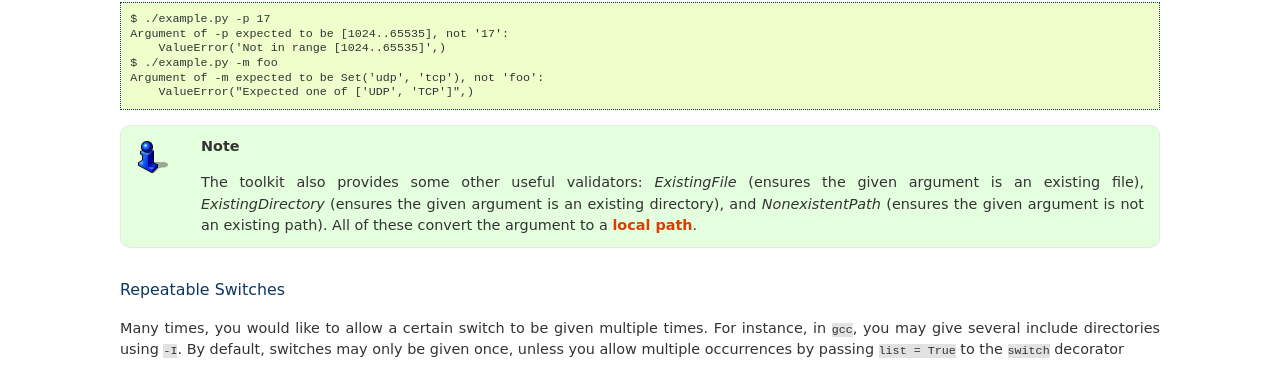
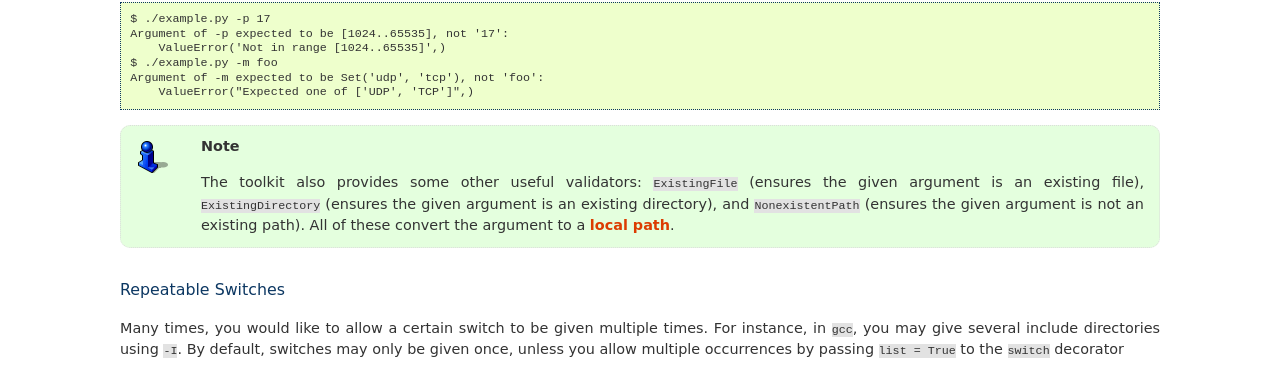
Before and after one commit to tomerfiliba/plumbum, a Sphinx documentation site: the page built from docs/cli.rst, in a window 1280 px wide. Shown: the part 3424-3790 px from the top of the page. Built offline with Sphinx 7.4.7, drawn with Linux system fonts in a browser that asks for light colours; the version number could not be read and is left out.

Commit message:
chore: restrict skips and check rst

```diff
--- a/CHANGELOG.rst
+++ b/CHANGELOG.rst
@@ -58,7 +58,7 @@
 * Paths: support composing paths using subscription operations (`#455 <https://github.com/tomerfiliba/plumbum/pull/455>`_)
 * CLI: Improved 'Set' validator to allow non-string types, and CSV params (`#452 <https://github.com/tomerfiliba/plumbum/pull/452>`_)
 * TypedEnv: Facility for modeling environment-variables into python data types (`#451 <https://github.com/tomerfiliba/plumbum/pull/451>`_)
-* Commands: execute local/remote commands via a magic `.cmd` attribute (`#450 <https://github.com/tomerfiliba/plumbum/pull/450>`_)
+* Commands: execute local/remote commands via a magic ``.cmd`` attribute (`#450 <https://github.com/tomerfiliba/plumbum/pull/450>`_)
 
 1.6.7
 -----
@@ -138,7 +138,7 @@
 * Bugfix: Getting an executable no longer returns a directory  (`#234 <https://ithub.com/tomerfiliba/plumbum/issues/234>`_)
 * Bugfix: Iterdir now works on Python <3.5
 * Testing is now expanded and fully written in Pytest, with coverage reporting.
-* Added support for Conda ( as of 1.6.2, use the `-c conda-forge` channel)
+* Added support for Conda ( as of 1.6.2, use the ``-c conda-forge`` channel)
 
 1.6.0
 -----
@@ -164,7 +164,7 @@
 * CLI: add ``--help-all`` and various cosmetic fixes: (`#125 <https://github.com/tomerfiliba/plumbum/pull/125>`_),
   (`#126 <https://github.com/tomerfiliba/plumbum/pull/126>`_), (`#127 <https://github.com/tomerfiliba/plumbum/pull/127>`_)
 * CLI: add ``root_app`` property (`#141 <https://github.com/tomerfiliba/plumbum/pull/141>`_)
-* Machines: ``getattr`` now raises ``AttributeError`` instead of `CommandNotFound` (`#135 <https://github.com/tomerfiliba/plumbum/pull/135>`_)
+* Machines: ``getattr`` now raises ``AttributeError`` instead of ``CommandNotFound`` (`#135 <https://github.com/tomerfiliba/plumbum/pull/135>`_)
 * Paramiko: ``keep_alive`` support (`#186 <https://github.com/tomerfiliba/plumbum/pull/186>`_)
 * Paramiko: does not support piping explicitly now (`#160 <https://github.com/tomerfiliba/plumbum/pull/160>`_)
 * Parmaiko: Added pure SFTP backend, gives STFP v4+ support (`#188 <https://github.com/tomerfiliba/plumbum/pull/188>`_)
--- a/docs/cli.rst
+++ b/docs/cli.rst
@@ -219,9 +219,9 @@
         ValueError("Expected one of ['UDP', 'TCP']",)
 
 .. note::
-   The toolkit also provides some other useful validators: `ExistingFile` (ensures the given
-   argument is an existing file), `ExistingDirectory` (ensures the given argument is an existing
-   directory), and `NonexistentPath` (ensures the given argument is not an existing path).
+   The toolkit also provides some other useful validators: ``ExistingFile`` (ensures the given
+   argument is an existing file), ``ExistingDirectory`` (ensures the given argument is an existing
+   directory), and ``NonexistentPath`` (ensures the given argument is not an existing path).
    All of these convert the argument to a :ref:`local path <guide-paths>`.
 
 
@@ -598,9 +598,15 @@
 
     Image().show_pil(im)
 
-The Image constructor can take an optional size (defaults to the current terminal size if None), and a `char_ratio`, a height to width measure for your current font. It defaults to a common value of 2.45. If set to None, the ratio is ignored and the image will no longer be constrained to scale proportionately. To directly plot an image, the ``show`` method takes a filename and a double parameter, which doubles the vertical resolution on some fonts. The `show_pil` and `show_pil_double`
-methods directly take a PIL-like object. To plot an image from the command line,
-the module can be run directly: ``python -m plumbum.cli.image myimage.png``.
+The Image constructor can take an optional size (defaults to the current
+terminal size if None), and a ``char_ratio``, a height to width measure for your
+current font. It defaults to a common value of 2.45. If set to None, the ratio
+is ignored and the image will no longer be constrained to scale proportionately.
+To directly plot an image, the ``show`` method takes a filename and a double
+parameter, which doubles the vertical resolution on some fonts. The ``show_pil``
+and ``show_pil_double`` methods directly take a PIL-like object. To plot an image
+from the command line, the module can be run directly: ``python -m
+plumbum.cli.image myimage.png``.
 
 For the full list of helpers or more information, see the :ref:`api docs <api-cli>`.
 
--- a/docs/colors.rst
+++ b/docs/colors.rst
@@ -6,7 +6,7 @@
 .. versionadded:: 1.6
 
 
-The purpose of the `plumbum.colors` library is to make adding
+The purpose of the ``plumbum.colors`` library is to make adding
 text styles (such as color) to Python easy and safe. Color is often a great
 addition to shell scripts, but not a necessity, and implementing it properly
 is tricky. It is easy to end up with an unreadable color stuck on your terminal or
--- a/docs/local_commands.rst
+++ b/docs/local_commands.rst
@@ -164,7 +164,7 @@
    For instance, ``grep("foo", "myfile.txt", retcode = (0, 2))``
 
    If you need to have both the output/error and the exit code (using exceptions would provide either
-   but not both), you can use the `run` method, which will provide all of them
+   but not both), you can use the ``run`` method, which will provide all of them
 
    >>>  cat["non/existing.file"].run(retcode=None)
    (1, u'', u'/bin/cat: non/existing.file: No such file or directory\n')
--- a/docs/utils.rst
+++ b/docs/utils.rst
@@ -31,4 +31,4 @@
     from plumbum.path.utils import delete
     delete(local.cwd // "*/*.pyc", local.cwd // "*/__pycache__")
 
-* :func:`gui_open(path) <plumbum.path.utils.xdg_open>` - Opens a file in the default editor on Windows, Mac, or Linux. Uses `os.startfile` if available (Windows), `xdg_open` (GNU), or `open` (Mac).
+* :func:`gui_open(path) <plumbum.path.utils.xdg_open>` - Opens a file in the default editor on Windows, Mac, or Linux. Uses ``os.startfile`` if available (Windows), ``xdg_open`` (GNU), or ``open`` (Mac).
--- a/plumbum/__init__.py
+++ b/plumbum/__init__.py
@@ -103,7 +103,7 @@
         except CommandNotFound:
             raise AttributeError(name) from None
 
-    __path__ = []  # type: List[str]
+    __path__: List[str] = []
     __file__ = __file__
 
 
--- a/pyproject.toml
+++ b/pyproject.toml
@@ -26,7 +26,9 @@
 minversion = "6.0"
 addopts = ["-ra", "--cov-config=setup.cfg", "--strict-markers", "--strict-config"]
 norecursedirs = ["examples", "experiments"]
-# filterwarnings = ["error"]
+filterwarnings = [
+  "always"
+]
 log_cli_level = "info"
 required_plugins = ["pytest-timeout", "pytest-mock"]
 timeout = 300
```
Also changed, not shown: .pre-commit-config.yaml, 4 other files.
